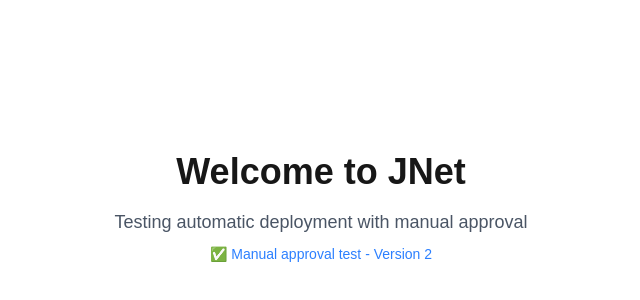
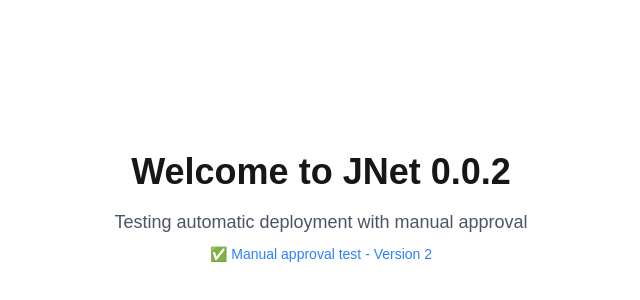
Before and after one commit to stevenjiangnz/jnet-site, a Next.js app in the folder frontend/: page / in a window 1280 px wide. Shown: the part 192-492 px from the top of the page, without its empty margins (319-959 px from the left). Built offline with nearby package versions, Linux system fonts and the light colour scheme.

Commit message:
test publish

```diff
--- a/frontend/src/app/page.tsx
+++ b/frontend/src/app/page.tsx
@@ -5,7 +5,7 @@
   return (
     <div className="flex items-center justify-center min-h-screen">
       <div className="text-center">
-        <h1 className="text-4xl font-bold">Welcome to JNet</h1>
+        <h1 className="text-4xl font-bold">Welcome to JNet 0.0.2</h1>
         <p className="mt-4 text-lg text-gray-600">Testing automatic deployment with manual approval</p>
         <p className="mt-2 text-sm text-blue-500">✅ Manual approval test - Version 2</p>
       </div>
```
Also changed, not shown: 1 other file (tests, documents, lock files or other folders).
